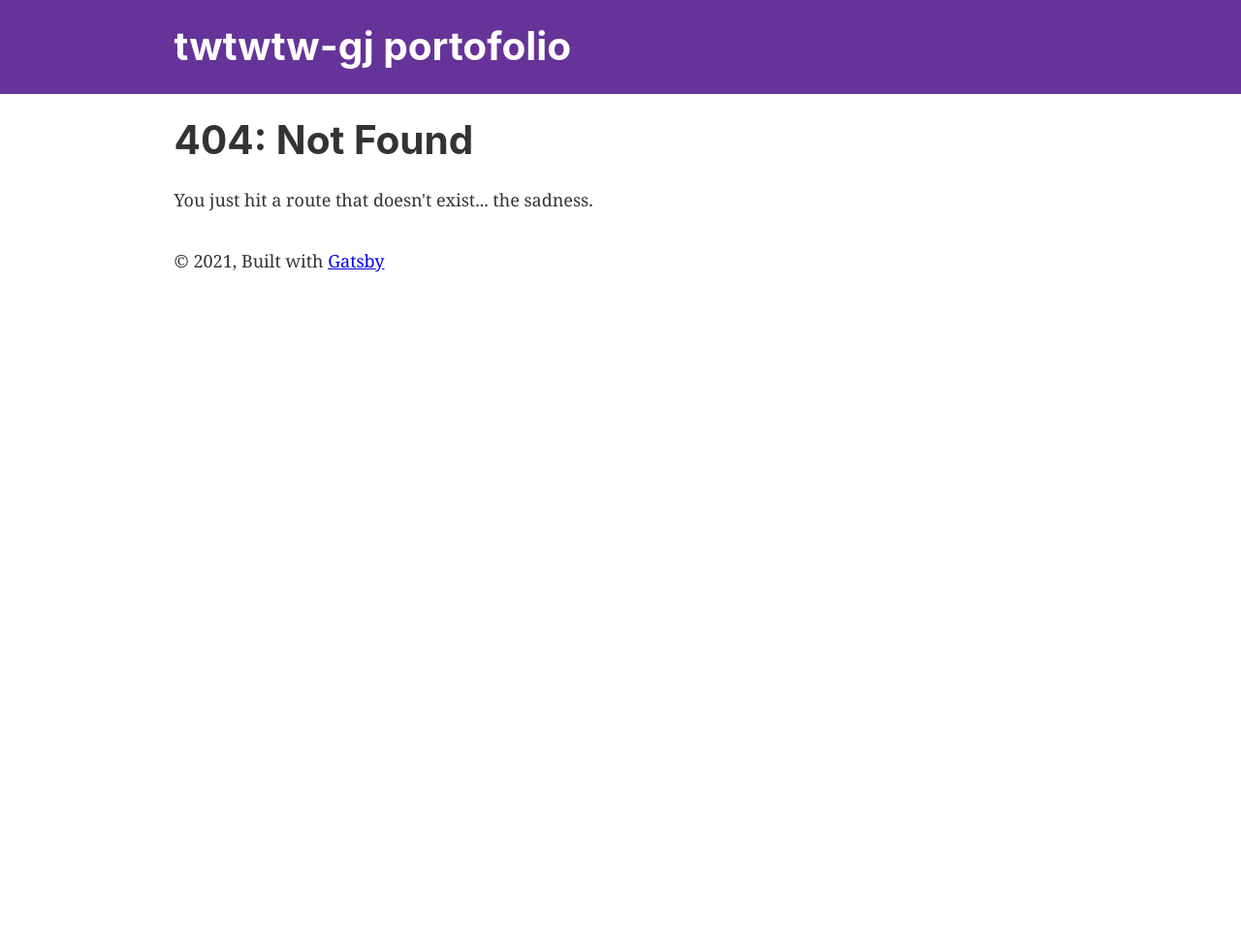
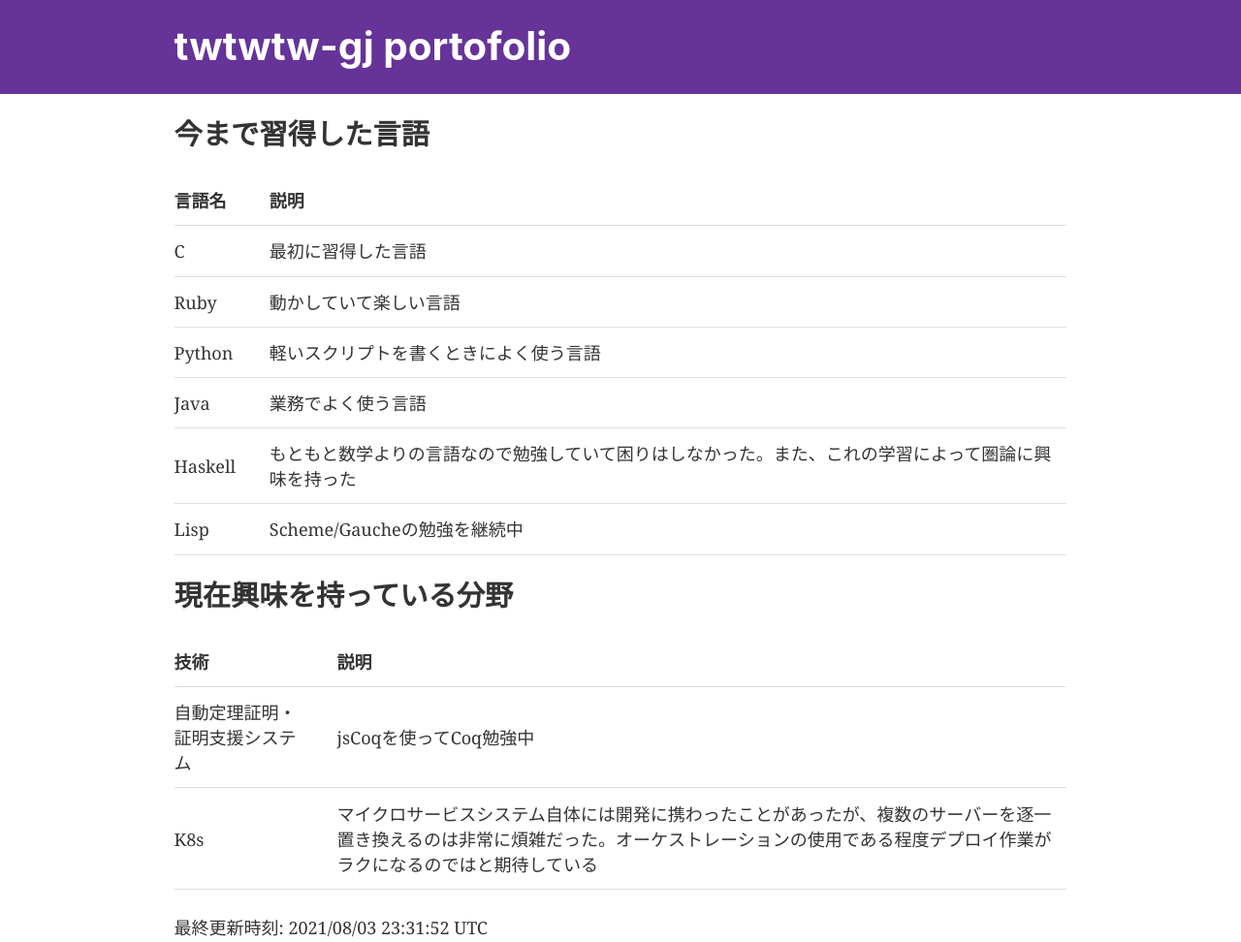
Before and after one commit to twtwtw-gj/my-portfolio, a Gatsby site: page /skill in a window 1280 px wide. Before the commit this address had no page. Shown: the top 972 px of the page at 97% size. Before the commit the page ends 800 px from the top, so only its background shows below. Built offline with nearby package versions, Linux system fonts and the light colour scheme; Gatsby itself is replaced by a stand-in of ours.

Commit message:
technologyページをskillページに変更
これにより、現在興味を持っている技術分野の動向もサイトに書けるようになった

```diff
--- a/src/pages/index.js
+++ b/src/pages/index.js
@@ -1,11 +1,11 @@
-import * as React from "react"
-import { Link } from "gatsby"
+import * as React from 'react';
+import { Link } from 'gatsby';
 
-import { FontAwesomeIcon } from '@fortawesome/react-fontawesome'
-import { faGithub } from '@fortawesome/free-brands-svg-icons'
+import { FontAwesomeIcon } from '@fortawesome/react-fontawesome';
+import { faGithub } from '@fortawesome/free-brands-svg-icons';
 
-import Layout from "../components/layout"
-import Seo from "../components/seo"
+import Layout from '../components/layout';
+import Seo from '../components/seo';
 
 const IndexPage = () => (
   <Layout>
@@ -13,16 +13,16 @@
     <h1>Hi people</h1>
     <div>
       <a href="https://github.com/twtwtw-gj/">
-        <FontAwesomeIcon icon={faGithub} style={{width:24, height:24}} />
+        <FontAwesomeIcon icon={faGithub} style={{ width: 24, height: 24 }} />
         Please check my works.
       </a>
       <br />
     </div>
     <p>
       <Link to="/profile/">Go to profile</Link> <br />
-      <Link to="/technology/">Go to Tech</Link> <br />
+      <Link to="/skill/">Go to skill sheet</Link> <br />
     </p>
   </Layout>
-)
+);
 
-export default IndexPage
+export default IndexPage;
--- /dev/null
+++ b/src/pages/skill.js
@@ -0,0 +1,81 @@
+import * as React from 'react';
+import { graphql } from 'gatsby';
+import { DateTime } from 'luxon';
+
+import Layout from '../components/layout';
+import Seo from '../components/seo';
+import Table from '../components/table';
+
+const SkillPage = ({
+  data: {
+    site: { buildTime },
+  },
+}) => {
+  return (
+    <Layout>
+      <Seo title="Skill" />
+      <h2>今まで習得した言語</h2>
+      <Table
+        columns={[
+          { Header: '言語名', accessor: 'name' },
+          { Header: '説明', accessor: 'description' },
+        ]}
+        data={[
+          {
+            name: 'C',
+            description: '最初に習得した言語',
+          },
+          {
+            name: 'Ruby',
+            description: '動かしていて楽しい言語',
+          },
+          {
+            name: 'Python',
+            description: '軽いスクリプトを書くときによく使う言語',
+          },
+          {
+            name: 'Java',
+            description: '業務でよく使う言語',
+          },
+          {
+            name: 'Haskell',
+            description:
+              'もともと数学よりの言語なので勉強していて困りはしなかった。また、これの学習によって圏論に興味を持った',
+          },
+          {
+            name: 'Lisp',
+            description: 'Scheme/Gaucheの勉強を継続中',
+          },
+        ]}
+      />
+      <h2>現在興味を持っている分野</h2>
+      <Table
+        columns={[
+          { Header: '技術', accessor: 'name' },
+          { Header: '説明', accessor: 'description' },
+        ]}
+        data={[
+          {
+            name: '自動定理証明・証明支援システム',
+            description: 'jsCoqを使ってCoq勉強中',
+          },
+          {
+            name: 'K8s',
+            description: 'マイクロサービスシステム自体には開発に携わったことがあったが、複数のサーバーを逐一置き換えるのは非常に煩雑だった。オーケストレーションの使用である程度デプロイ作業がラクになるのではと期待している',
+          },
+        ]}
+      />
+      <dev>最終更新時刻: {DateTime.fromISO(buildTime).toFormat('yyyy/MM/dd HH:mm:ss z')}</dev>
+    </Layout>
+  );
+};
+
+export default SkillPage;
+
+export const query = graphql`
+  query BuildTimeQuery {
+    site {
+      buildTime
+    }
+  }
+`;
```
Also changed, not shown: src/pages/technology.js (deleted, +0 -69 lines).
